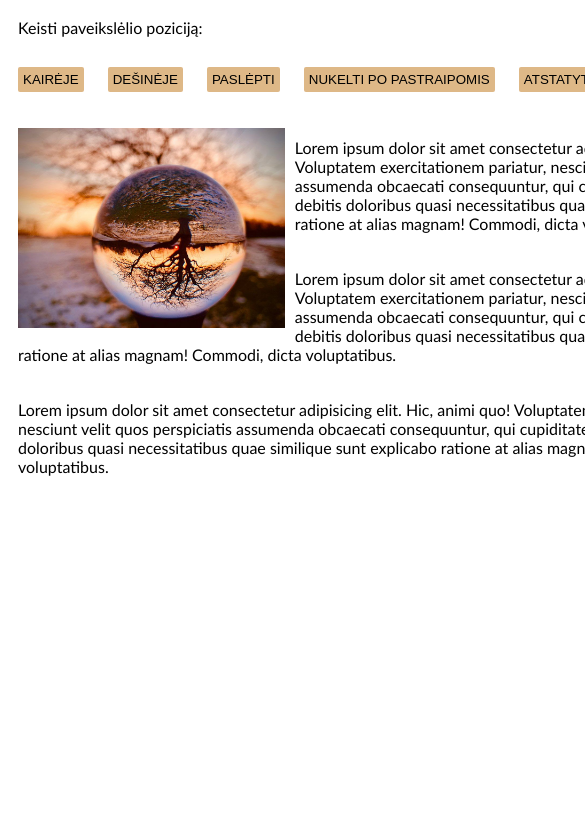
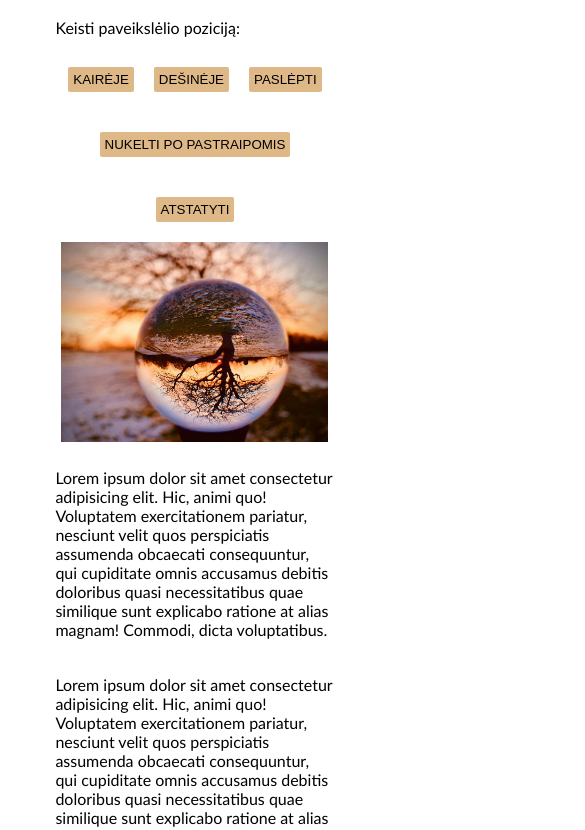
Before and after one commit to agnekauk/10-picture-move-js, a website: page index.html in a window 390 px wide. Both pictures are taken after a click on the button "KAIRĖJE". Shown: the top 830 px of the page, 585 px wide, since content can reach past the window. Drawn offline with Linux system fonts and the light colour scheme.

Commit message:
JS update

```diff
--- a/index.html
+++ b/index.html
@@ -15,13 +15,13 @@
         <div class="text">Keisti paveikslėlio poziciją:</div>
         <div class="btn">
             <button class="left">KAIRĖJE</button>
-            <button class=" right">DEŠINĖJE</button>
+            <button class="right">DEŠINĖJE</button>
             <button class="hide">PASLĖPTI</button>
             <button class="flip">NUKELTI PO PASTRAIPOMIS</button>
             <button class="back">ATSTATYTI</button>
         </div>
         <div class="div">
-            <img src="./117310488_16.jpg" alt="Picture">
+            <img src="./117310488_16.jpg" alt="Picture" class="image">
             <p>Lorem ipsum dolor sit amet consectetur adipisicing elit. Hic, animi quo! Voluptatem exercitationem pariatur, nesciunt velit quos perspiciatis assumenda obcaecati consequuntur, qui cupiditate omnis accusamus debitis doloribus quasi necessitatibus quae similique sunt explicabo ratione at alias magnam! Commodi, dicta voluptatibus.</p>
             <p>Lorem ipsum dolor sit amet consectetur adipisicing elit. Hic, animi quo! Voluptatem exercitationem pariatur, nesciunt velit quos perspiciatis assumenda obcaecati consequuntur, qui cupiditate omnis accusamus debitis doloribus quasi necessitatibus quae similique sunt explicabo ratione at alias magnam! Commodi, dicta voluptatibus.</p>
             <p>Lorem ipsum dolor sit amet consectetur adipisicing elit. Hic, animi quo! Voluptatem exercitationem pariatur, nesciunt velit quos perspiciatis assumenda obcaecati consequuntur, qui cupiditate omnis accusamus debitis doloribus quasi necessitatibus quae similique sunt explicabo ratione at alias magnam! Commodi, dicta voluptatibus.</p>
--- a/main.css
+++ b/main.css
@@ -1,15 +1,17 @@
 main {
-    width: 800px;
+    width: 80%;
+    margin: 0% 10%;
     font-family: 'Gill Sans', 'Gill Sans MT', Calibri, 'Trebuchet MS',
         sans-serif;
 }
-img {
-    display: block;
-    height: 200px;
-    margin-left: calc((800px - 267px) / 2);
-}
 p {
     padding: 10px;
+}
+
+.btn {
+    display: flex;
+    justify-content: center;
+    flex-wrap: wrap;
 }
 
 button {
@@ -27,6 +29,5 @@ button {
 .image {
     display: block;
     height: 200px;
-    margin-left: calc((800px - 267px) / 2);
-    float: left;
+    margin-left: calc((100% - 267px) / 2);
 }
--- a/main.js
+++ b/main.js
@@ -1,45 +1,57 @@
 let img = document.querySelector("img");
+
+function reset() {
+    let div = document.querySelector(".div");
+    let pirmasP = div.firstChild;
+    img.style.float = "none";
+    img.style.marginLeft = "" + (document.querySelector("main").offsetWidth - 267) / 2 + "px";
+    img.style.display = "block";
+    div.insertBefore(img, pirmasP);
+}
+
 
 let leftBtn = document.querySelector(".left");
 
-leftBtn.addEventListener("click", reset);
 leftBtn.addEventListener("click", function () {
-    img.style.margin = "0px 10px";
-    img.style.float = "left";
+    reset();
+    if (window.innerWidth < 391) {
+        alert("Jūsų ekranas per siauras šiai funkcijai išabandyti");
+    } else {
+        img.style.margin = "0px 10px";
+        img.style.float = "left";
+        console.log(img);
+    }
 })
 
 let rightBtn = document.querySelector(".right");
 
-rightBtn.addEventListener("click", reset);
 rightBtn.addEventListener("click", function () {
-    img.style.float = "right";
-    img.style.margin = "0px 10px";
+    reset();
+    if (window.innerWidth < 391) {
+        alert("Jūsų ekranas per siauras šiai funkcijai išabandyti");
+    } else {
+        img.style.float = "right";
+        img.style.margin = "0px 10px";
+        console.log(img);
+    }
 })
 
 let hideBtn = document.querySelector(".hide");
 
-hideBtn.addEventListener("click", reset);
 hideBtn.addEventListener("click", function () {
+    reset();
     img.style.display = "none";
 })
 
 
 let flipBtn = document.querySelector(".flip");
 
-flipBtn.addEventListener("click", reset);
 flipBtn.addEventListener("click", function () {
+    reset();
     let main = document.querySelector("main");
     main.appendChild(img);
 })
 
-function reset() {
-    let div = document.querySelector(".div");
-    let pirmasP = div.firstChild;
-    div.insertBefore(img, pirmasP);
-    img.style.float = "none";
-    img.style.marginLeft = "calc((800px - 267px) /2)";
-    img.style.display = "block";
-}
 
 let original = document.querySelector(".back");
 original.addEventListener("click", reset);
```
